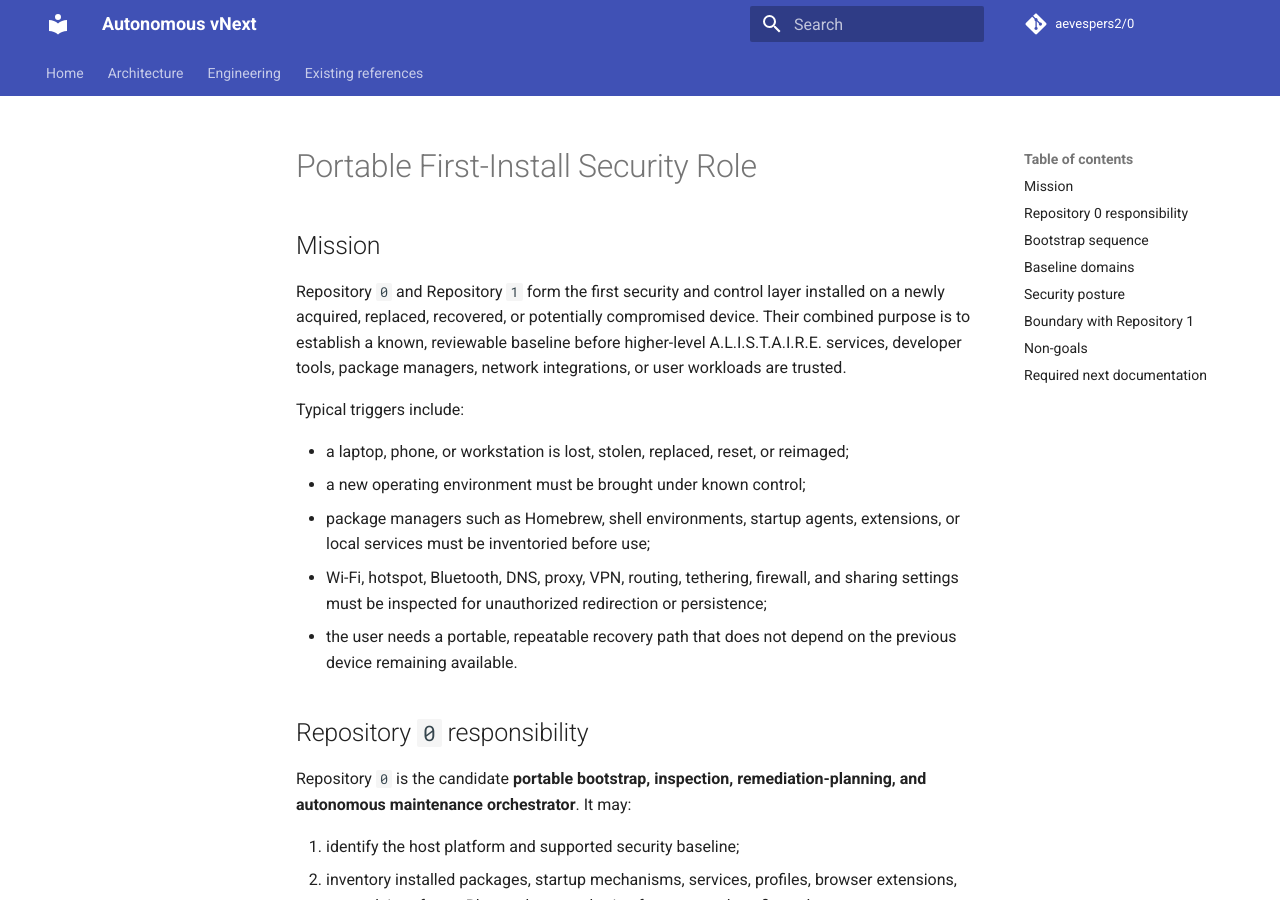
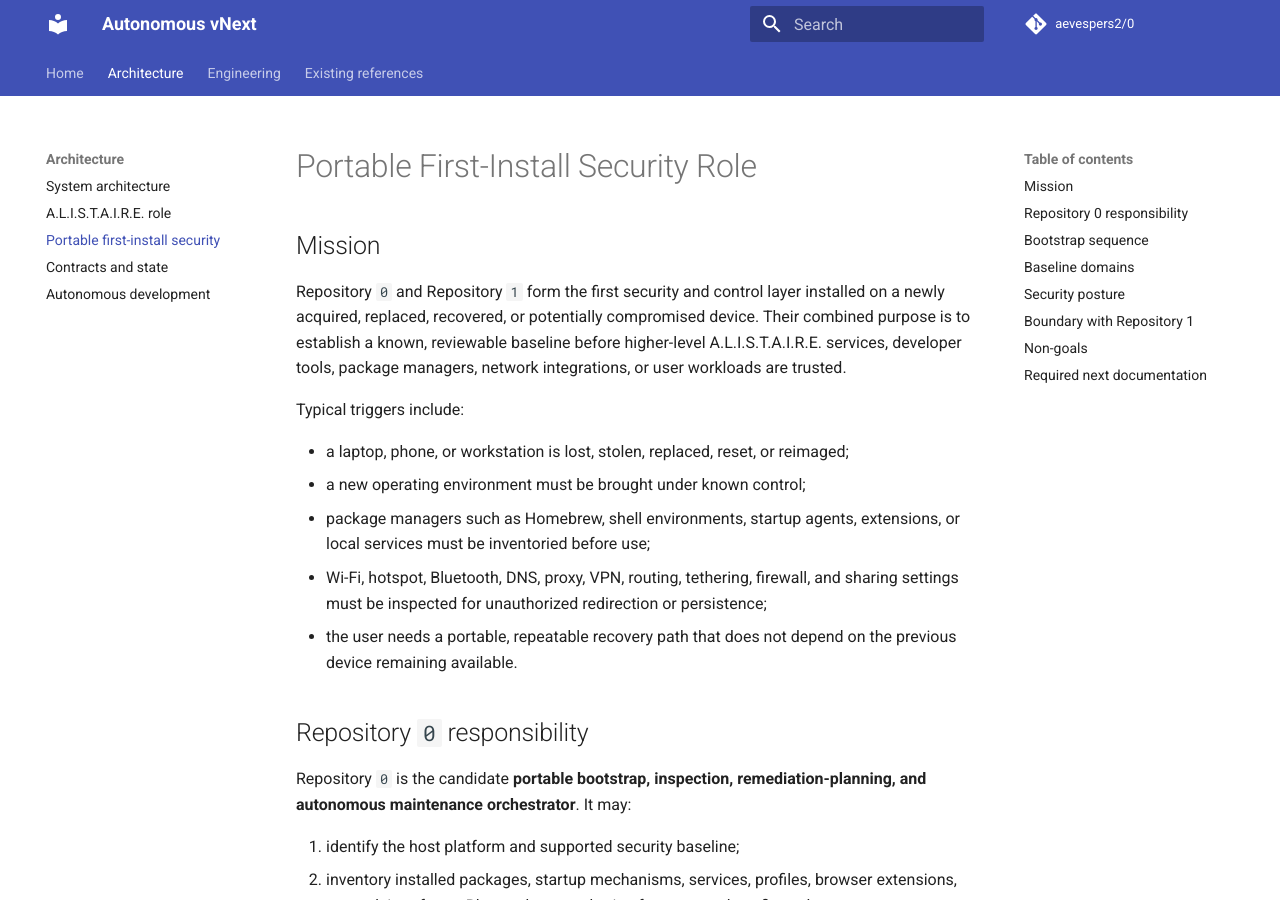
Before and after one commit to aevespers2/0, an MkDocs documentation site: the page built from docs/portable-first-install.md, in a window 1280 px wide and 900 px high. Built offline with MkDocs 1.6.1 and Material for MkDocs 9.7.7, drawn with Linux system fonts in a browser that asks for light colours; comment, search, counter and statistics services are not loaded.

Commit message:
docs: add portable first-install security role to site

```diff
--- a/mkdocs.yml
+++ b/mkdocs.yml
@@ -1,5 +1,5 @@
 site_name: Autonomous vNext
-site_description: Architecture, contracts, operations, and evidence guidance for Repository 0
+site_description: Architecture, portable device bootstrap, contracts, operations, and evidence guidance for Repository 0
 site_url: https://aevespers2.github.io/0/
 repo_url: https://github.com/aevespers2/0
 repo_name: aevespers2/0
@@ -34,6 +34,7 @@ nav:
   - Architecture:
       - System architecture: architecture.md
       - A.L.I.S.T.A.I.R.E. role: alistaire-role.md
+      - Portable first-install security: portable-first-install.md
       - Contracts and state: contracts.md
       - Autonomous development: autonomous-development.md
   - Engineering:
```
